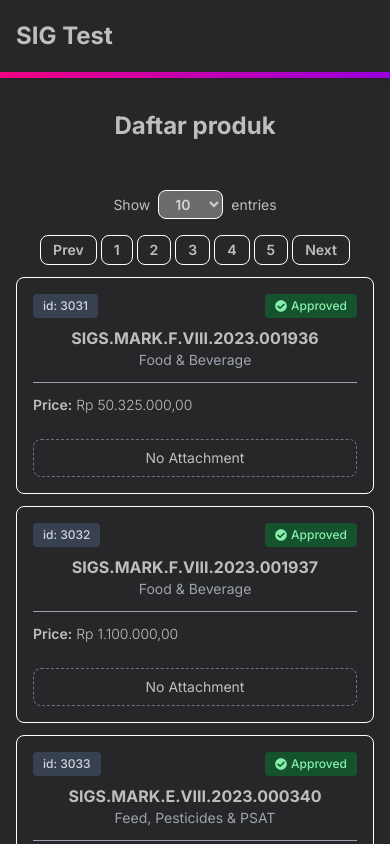
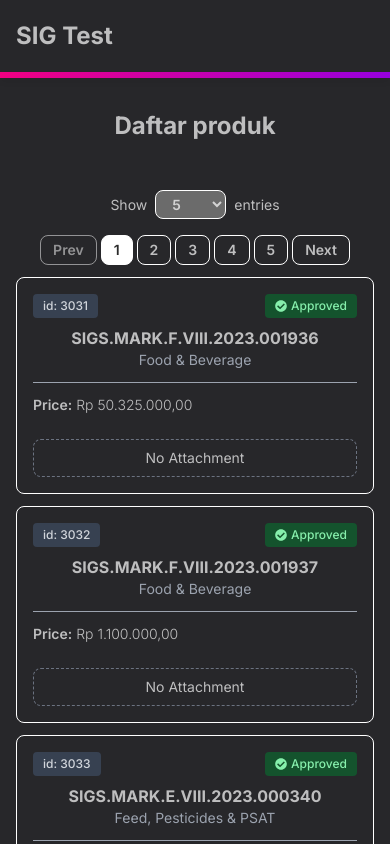
Before and after one commit to mirzaq19/sig-test, a React (Vite) app: page / in a window 390 px wide. Shown: the top 844 px of the page. Built offline with nearby package versions, Linux system fonts and the light colour scheme; no server answers.

Commit message:
feat: add pagination functionality

```diff
--- a/src/App.jsx
+++ b/src/App.jsx
@@ -14,7 +14,7 @@ const App = () => {
     setTimeout(() => {
       setItems(getDummyData(10));
       setLoading(false);
-    }, 1000);
+    }, 500);
   }, []);
 
   // useEffect(() => {
--- a/src/components/contents/CardList.jsx
+++ b/src/components/contents/CardList.jsx
@@ -2,12 +2,46 @@ import PropTypes from "prop-types";
 import clsx from "clsx";
 import Card from "@/components/contents/Card";
 import Pagination from "@/components/contents/Pagination";
+import { useState } from "react";
 
 const CardList = ({ className, items, ...rest }) => {
+  const [currentPage, setCurrentPage] = useState(1);
+  const [itemsPerPage, setItemsPerPage] = useState(5);
+  const totalItems = items.length;
+
+  const handlePrev = () => {
+    setCurrentPage((prev) => prev - 1);
+  };
+  const handleNext = () => {
+    setCurrentPage((prev) => prev + 1);
+  };
+  const handlePick = (value) => {
+    setCurrentPage(value);
+  };
+
+  const itemsPerPageHandler = (value) => {
+    setItemsPerPage(value);
+    setCurrentPage(1);
+  };
+
+  const itemsToDisplay = items.slice(
+    (currentPage - 1) * itemsPerPage,
+    currentPage * itemsPerPage
+  );
+
   return (
     <div>
-      <Pagination />
-      {items && items.length > 0 ? (
+      <Pagination
+        currentPage={currentPage}
+        itemsPerPage={itemsPerPage}
+        totalItems={totalItems}
+        totalPickNumber={5}
+        itemsPerPageHandler={itemsPerPageHandler}
+        prevHandler={handlePrev}
+        nextHandler={handleNext}
+        pickHandler={handlePick}
+      />
+      {itemsToDisplay && items.length > 0 ? (
         <div
           className={clsx(
             "grid grid-cols-1 md:grid-cols-2 lg:grid-cols-3 gap-y-3 md:gap-2",
@@ -15,7 +49,7 @@ const CardList = ({ className, items, ...rest }) => {
           )}
           {...rest}
         >
-          {items.map((item) => (
+          {itemsToDisplay.map((item) => (
             <Card
               key={item.id}
               id={item.id}
--- a/src/components/contents/Pagination.jsx
+++ b/src/components/contents/Pagination.jsx
@@ -1,32 +1,113 @@
+import clsx from "clsx";
 import PropTypes from "prop-types";
 
-const Pagination = () => {
+const Pagination = ({
+  className,
+  currentPage,
+  totalItems,
+  itemsPerPage,
+  totalPickNumber,
+  itemsPerPageHandler,
+  prevHandler,
+  nextHandler,
+  pickHandler,
+  ...rest
+}) => {
+  const totalPage = Math.ceil(totalItems / itemsPerPage);
+
+  // generate page numbers with totalPickNumber and currentPage in the middle
+  const pageNumbers = [];
+  if (totalPage <= totalPickNumber) {
+    for (let i = 1; i <= totalPage; i++) {
+      pageNumbers.push(i);
+    }
+  } else {
+    const halfTotalPickNumber = Math.ceil(totalPickNumber / 2);
+    const startPageNumber =
+      currentPage <= halfTotalPickNumber
+        ? 1
+        : currentPage + halfTotalPickNumber > totalPage
+        ? totalPage - totalPickNumber + 1
+        : currentPage - halfTotalPickNumber + 1;
+    const endPageNumber =
+      currentPage <= halfTotalPickNumber
+        ? totalPickNumber
+        : currentPage + halfTotalPickNumber > totalPage
+        ? totalPage
+        : currentPage + halfTotalPickNumber - 1;
+
+    for (let i = startPageNumber; i <= endPageNumber; i++) {
+      pageNumbers.push(i);
+    }
+  }
+
+  const handlePick = (value) => {
+    pickHandler(value);
+  };
+
+  const changeItemsPerPageHandler = (e) => {
+    itemsPerPageHandler(parseInt(e.target.value));
+  };
+
   return (
-    <div className="flex flex-wrap flex-col sm:flex-row gap-y-4 items-center sm:justify-between mb-3 ">
+    <div
+      className={clsx(
+        "flex flex-wrap flex-col sm:flex-row gap-y-4 items-center sm:justify-between mb-3",
+        className
+      )}
+      {...rest}
+    >
       <div className="flex gap-2 items-center">
         Show
-        <select className="px-3 py-1 text-sm border font-semibold border-white rounded-lg transition-colors duration-200">
-          <option>10</option>
-          <option>20</option>
-          <option>30</option>
+        <select
+          onChange={changeItemsPerPageHandler}
+          className="px-3 py-1 text-sm border font-semibold border-white rounded-lg transition-colors duration-200"
+        >
+          <option value={5}>5</option>
+          <option value={10}>10</option>
+          <option value={20}>20</option>
+          <option value={30}>30</option>
+          <option value={40}>40</option>
+          <option value={50}>50</option>
+          <option value={100}>100</option>
         </select>
         entries
       </div>
       <div className="flex gap-1">
-        <button className="px-3 py-1 text-sm border font-semibold border-white rounded-lg hover:bg-white hover:text-dark transition-colors duration-200">
+        <button
+          onClick={prevHandler}
+          disabled={currentPage === 1}
+          className={clsx(
+            "px-3 py-1 text-sm border font-semibold border-white rounded-lg hover:bg-white hover:text-dark transition-colors duration-200",
+            currentPage === 1 &&
+              "hover:bg-dark text-white/50 hover:text-white/50 border-white/50 cursor-not-allowed"
+          )}
+        >
           Prev
         </button>
         <div className="flex gap-1">
-          {[...Array(5)].map((_, i) => (
+          {pageNumbers.map((pageNumber) => (
             <button
-              key={i}
-              className="px-3 py-1 text-sm border font-semibold border-white rounded-lg hover:bg-white hover:text-dark transition-colors duration-200"
+              key={pageNumber}
+              onClick={() => handlePick(pageNumber)}
+              className={clsx(
+                "px-3 py-1 text-sm border font-semibold border-white rounded-lg hover:bg-white hover:text-dark transition-colors duration-200",
+                currentPage === pageNumber && "bg-white text-dark"
+              )}
             >
-              {i + 1}
+              {pageNumber}
             </button>
           ))}
         </div>
-        <button className="px-3 py-1 text-sm border font-semibold border-white rounded-lg hover:bg-white hover:text-dark transition-colors duration-200">
+        <button
+          onClick={nextHandler}
+          disabled={currentPage === totalPage}
+          className={clsx(
+            "px-3 py-1 text-sm border font-semibold border-white rounded-lg hover:bg-white hover:text-dark transition-colors duration-200",
+            currentPage === totalPage &&
+              "hover:bg-dark text-white/50 hover:text-white/50 border-white/50 cursor-not-allowed"
+          )}
+        >
           Next
         </button>
       </div>
@@ -34,6 +115,16 @@ const Pagination = () => {
   );
 };
 
-Pagination.propTypes = {};
+Pagination.propTypes = {
+  className: PropTypes.string,
+  currentPage: PropTypes.number,
+  totalItems: PropTypes.number,
+  totalPickNumber: PropTypes.number,
+  itemsPerPage: PropTypes.number,
+  itemsPerPageHandler: PropTypes.func,
+  prevHandler: PropTypes.func,
+  nextHandler: PropTypes.func,
+  pickHandler: PropTypes.func,
+};
 
 export default Pagination;
```
